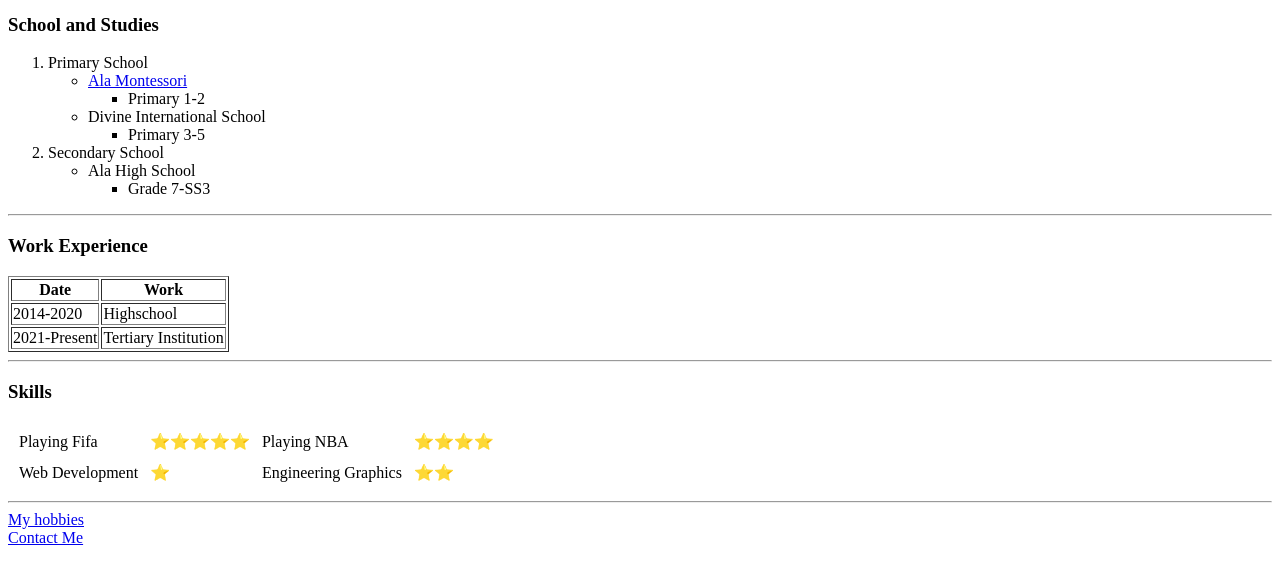
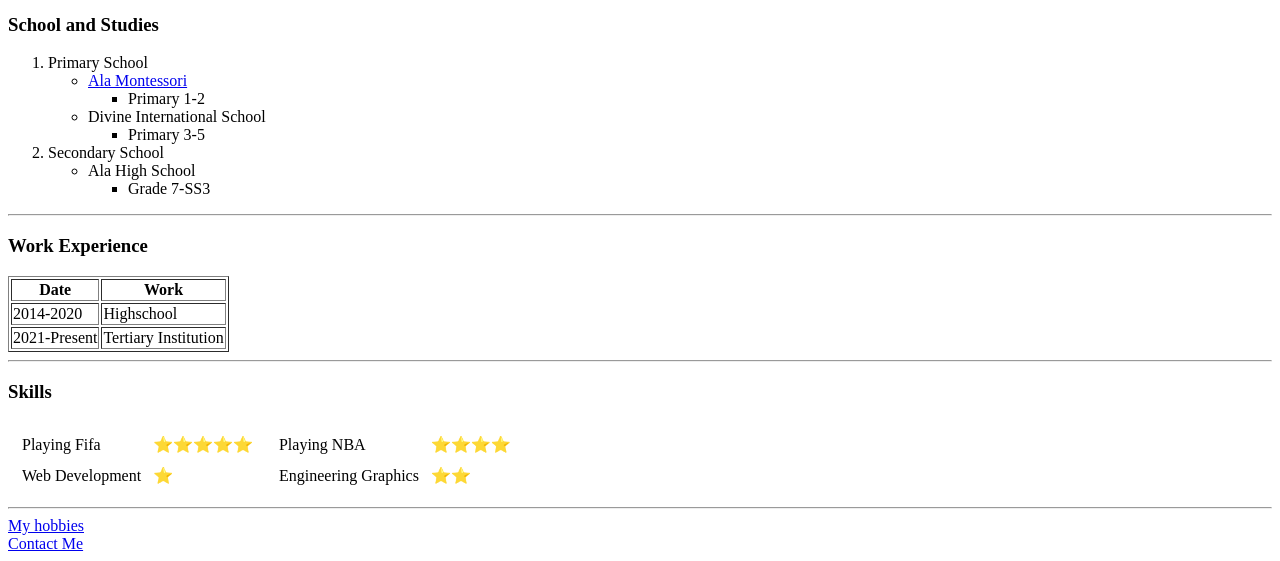
Before and after one commit to mizonfuo/CV, a plain HTML site: page index.html in a window 1280 px wide. Shown: the part 333-894 px from the top of the page. Drawn offline with Linux system fonts and the light colour scheme.

Commit message:
updated CV

```diff
--- a/index.html
+++ b/index.html
@@ -46,19 +46,32 @@
       </table>
       <hr>
       <h3>Skills</h3>
+      <table>
+        <td>
           <table cellspacing="10">
             <tr>
               <td>Playing Fifa</td>
               <td>⭐⭐⭐⭐⭐</td>
+            </tr>
+            <tr>
+              <td>Web Development</td>
+              <td>⭐</td>
+            </tr>
+          </table>
+        </td>
+        <td>
+          <table cellspacing="10">
+            <tr>
               <td>Playing NBA</td>
               <td>⭐⭐⭐⭐</td>
             </tr>
             <tr>
-          <td>Web Development</td>
-          <td>⭐</td>
               <td>Engineering Graphics</td>
               <td>⭐⭐</td>
             </tr>
+
+          </table>
+        </td>
       </table>
       <hr>
       <a href="Hobbies.html">My hobbies</a><br><a href="Contact.html">Contact Me</a>
```
Also changed, not shown: Contact.html (+3 -6 lines). Lines whose indentation alone changed are shown as unchanged.
